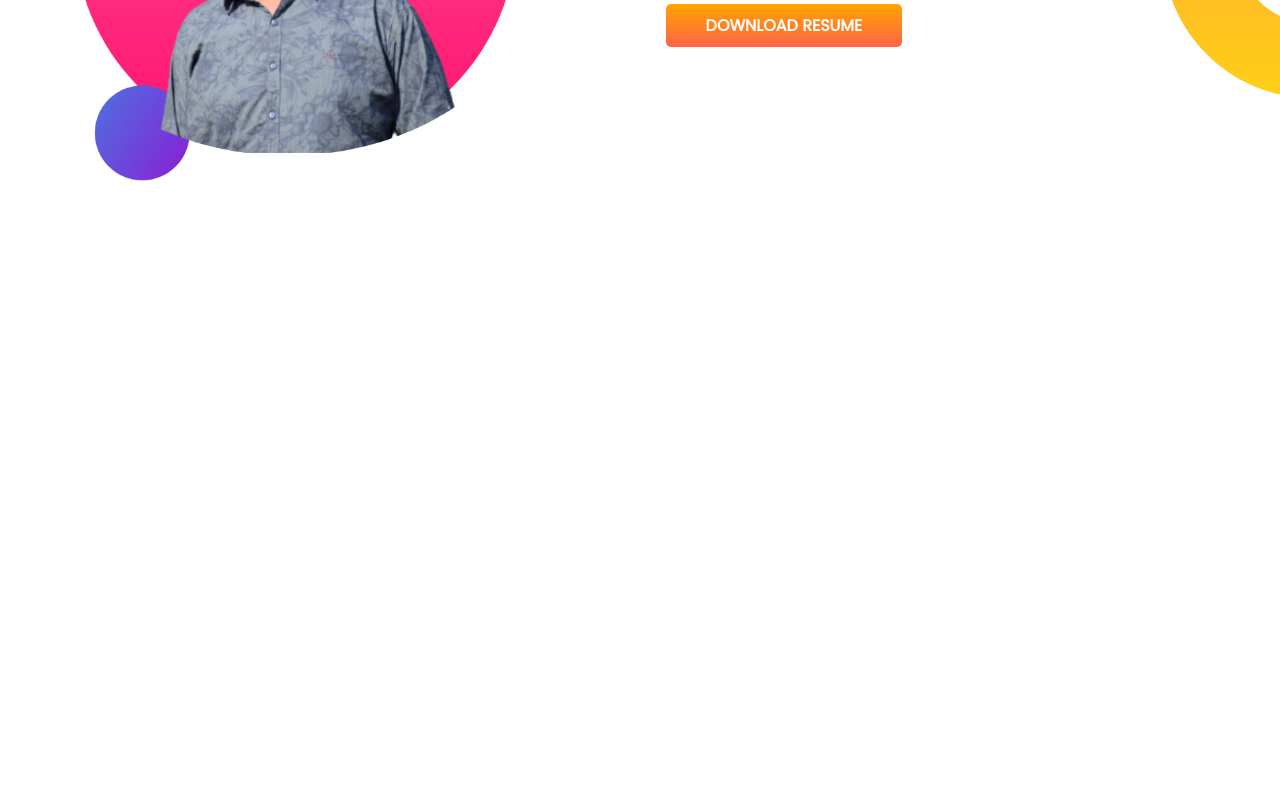
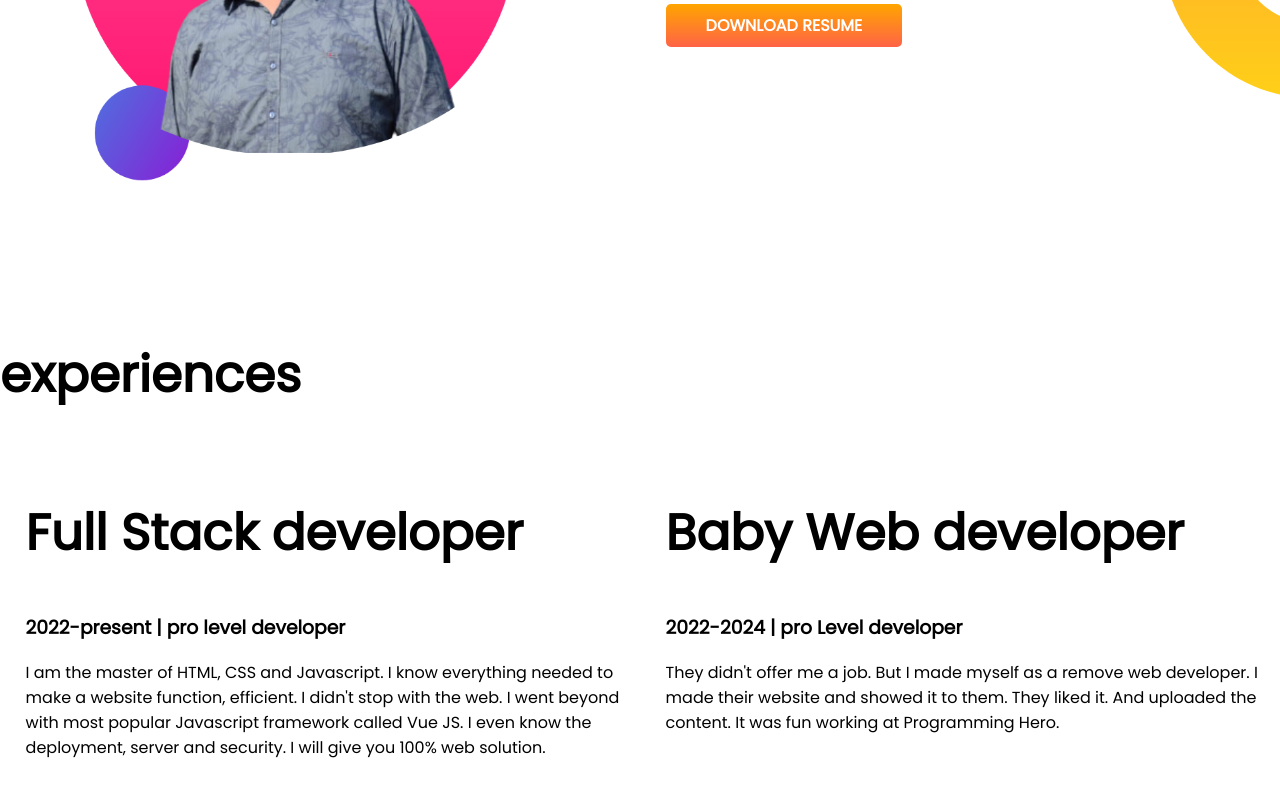
Before and after one commit to Imran-ullah/developer-portfolio-2, a plain HTML site: page index.html in a window 1280 px wide. Shown: the part 936-1732 px from the top of the page. Before the commit the page ends 1274 px from the top, so only its background shows below. Drawn offline with Linux system fonts and the light colour scheme.

Commit message:
exprience

```diff
--- a/index.html
+++ b/index.html
@@ -13,7 +13,7 @@
 </head>
 
 <body>
-    <section class="top-banner">
+    <section class="top-banner flexible-container">
         <div class="half-width">
             <h1>welcome To</h1>
             <h1><span class="orange-color">Imran ullah</span> world</h1>
@@ -27,7 +27,7 @@
             <img src="images/imran-photo.png" alt="">
         </div>
     </section>
-    <section class="dream-big">
+    <section class="dream-big flexible-container">
         <div class="half-width">
             <img src="images/my-bg2.png" alt="">
         </div>
@@ -41,6 +41,27 @@
         </div>
 
     </section>
+    <section class="experience-area">
+        <h1>experiences</h1>
+        <div class="flexible-container">
+            <div class="half-width">
+                <h1>Full Stack developer</h1>
+                <h3>2022-present | pro level developer</h3>
+                <p>I am the master of HTML, CSS and Javascript. I know everything needed to make a website function,
+                    efficient. I didn't stop with the web. I went beyond with most popular Javascript framework called
+                    Vue
+                    JS. I even know the deployment, server and security. I will give you 100% web solution.</p>
+            </div>
+            <div class="half-width">
+                <h1>Baby Web developer</h1>
+                <h3>2022-2024 | pro Level developer</h3>
+                <p>They didn't offer me a job. But I made myself as a remove web developer. I made their website and
+                    showed
+                    it to them. They liked it. And uploaded the content. It was fun working at Programming Hero.</p>
+            </div>
+        </div>
+
+    </section>
 </body>
 
 </html>
--- a/style.css
+++ b/style.css
@@ -8,7 +8,7 @@ h1{
 .orange-color{
     color: orange;
 }
-section{
+.flexible-container{
     display: flex;
     margin-bottom: 150px;
 }
```
